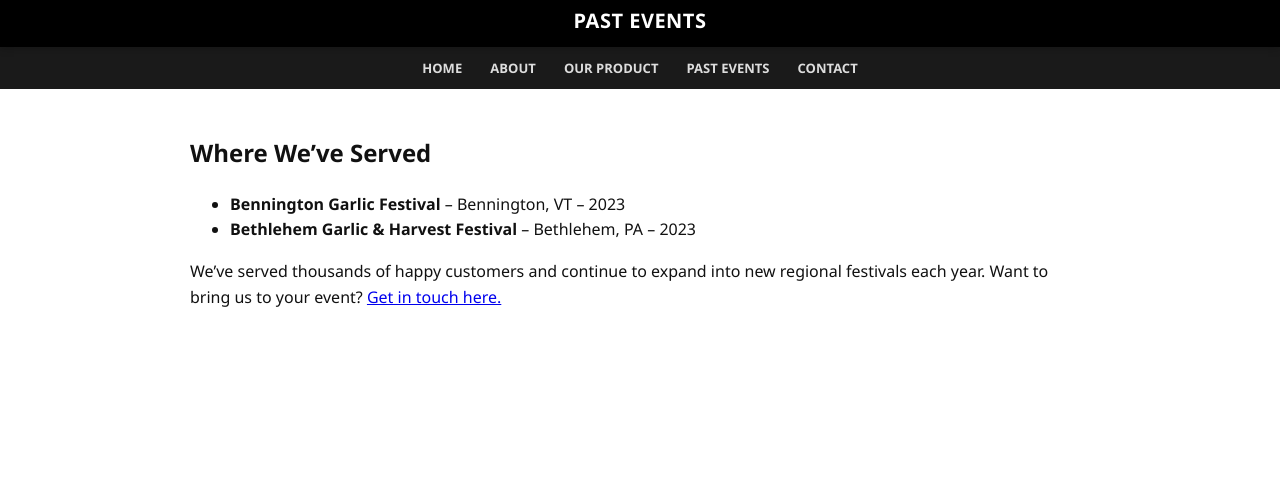
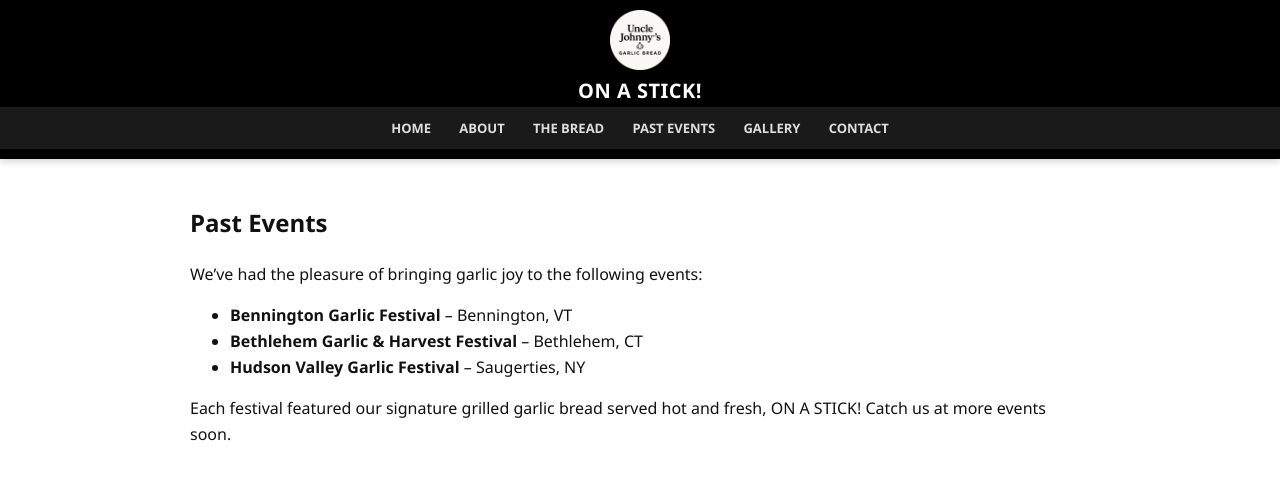
Before and after one commit to johnnysgarlicbread/uncle-johnny-website, a plain HTML site: page events.html in a window 1280 px wide. Drawn offline with Linux system fonts and the light colour scheme.

Commit message:
Add files via upload

```diff
--- a/events.html
+++ b/events.html
@@ -1,45 +1,35 @@
 <!DOCTYPE html>
 <html lang="en">
 <head>
-  <meta property="og:title" content="Uncle Johnny’s Garlic Bread | Garlic Bread on a Stick at Festivals">
-  <meta property="og:description" content="The official site for Uncle Johnny’s Garlic Bread—home of the grilled garlic breadstick on a stick. Book us for your next food festival or event.">
-  <meta property="og:image" content="https://johnnysgarlicbread.github.io/logo.png">
-  <meta property="og:type" content="website">
-  <meta name="keywords" content="garlic bread, food festival vendor, bread on a stick, garlic bread booth, NY festival food, Uncle Johnny, Arlotta olive oil">
-  <link rel="icon" href="favicon.ico" type="image/x-icon"/>
-  <meta charset="UTF-8" />
-  <meta name="viewport" content="width=device-width, initial-scale=1.0"/>
-  <title>Festival Appearances | Uncle Johnny’s Garlic Bread</title>
-  <meta name="description" content="View our past events and festival appearances. Uncle Johnny’s Garlic Bread has brought our signature flavor to garlic festivals and street fairs across the Northeast.">
-  <link rel="stylesheet" href="styles.css" />
+    <meta charset="UTF-8">
+    <meta name="viewport" content="width=device-width, initial-scale=1.0">
+    <title>Past Events - Uncle Johnny’s Garlic Bread</title>
+    <link rel="stylesheet" href="styles.css">
 </head>
 <body>
     <header>
-    <h1>Past Events</h1>
-  </header>
+        <img src="logo.png" alt="Uncle Johnny’s Garlic Bread Logo" class="logo">
+        <h1>ON A STICK!</h1>
+
 <nav>
     <a href="index.html">Home</a>
     <a href="about.html">About</a>
-    <a href="product.html">Our Product</a>
-    <a href="events.html" class="active">Past Events</a>
+    <a href="the-bread.html">The Bread</a>
+    <a href="events.html">Past Events</a>
+    <a href="gallery.html">Gallery</a>
     <a href="contact.html">Contact</a>
 </nav>
+
+    </header>
     <main>
-    <section>
-      <h2>Where We’ve Served</h2>
+        <h2>Past Events</h2>
+        <p>We’ve had the pleasure of bringing garlic joy to the following events:</p>
         <ul>
-        <li><strong>Bennington Garlic Festival</strong> – Bennington, VT – 2023</li>
-        <li><strong>Bethlehem Garlic & Harvest Festival</strong> – Bethlehem, PA – 2023</li>
+            <li><strong>Bennington Garlic Festival</strong> – Bennington, VT</li>
+            <li><strong>Bethlehem Garlic & Harvest Festival</strong> – Bethlehem, CT</li>
+            <li><strong>Hudson Valley Garlic Festival</strong> – Saugerties, NY</li>
         </ul>
-      <p>We’ve served thousands of happy customers and continue to expand into new regional festivals each year. Want to bring us to your event? <a href="contact.html">Get in touch here.</a></p>
-    </section>
+        <p>Each festival featured our signature grilled garlic bread served hot and fresh, ON A STICK! Catch us at more events soon.</p>
     </main>
-
-  <button id="backToTop" onclick="window.scrollTo({ top: 0, behavior: 'smooth' });">&#8679;</button>
-  <script>
-    window.onscroll = function() {
-      document.getElementById("backToTop").style.display = window.scrollY > 300 ? "block" : "none";
-    };
-  </script>
 </body>
 </html>
```
Lines whose indentation alone changed are shown as unchanged.
